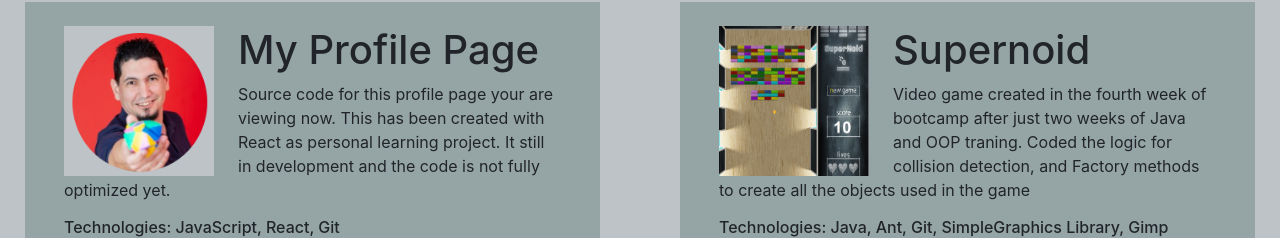
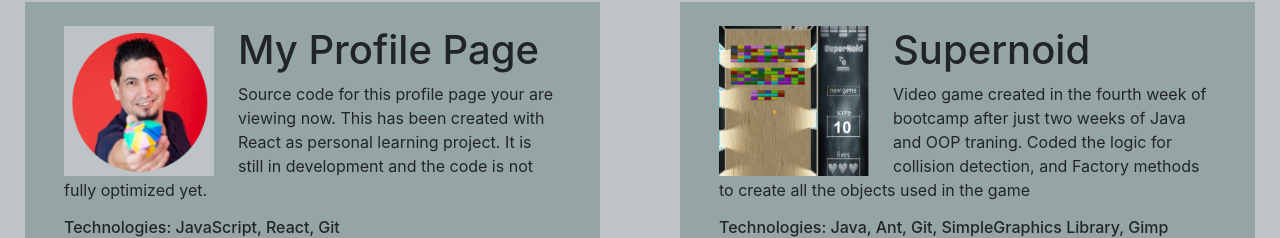
Before and after one commit to joseorlandocorreia/profile-page, a React (Create React App) app: page /#/projects in a window 1280 px wide. Shown: the part 562-800 px from the top of the page. Built offline with nearby package versions, Linux system fonts and the light colour scheme; no server answers.

Commit message:
minor changes

```diff
--- a/src/Components/Projects.jsx
+++ b/src/Components/Projects.jsx
@@ -12,8 +12,8 @@ class Projects extends Component {
                             projectName="My Profile Page"
                             description="Source code for this profile page your are viewing now.
                             This has been created with React as personal learning project.
-                            It still in development and the code is not fully optimized yet."
-                            url="https://rokingana.github.io/dronnie/"
+                            It is still in development and the code is not fully optimized yet."
+                            url="https://github.com/joseorlandocorreia/profile-page"
                             techs="JavaScript, React, Git"
                         />
                         <Project
```
